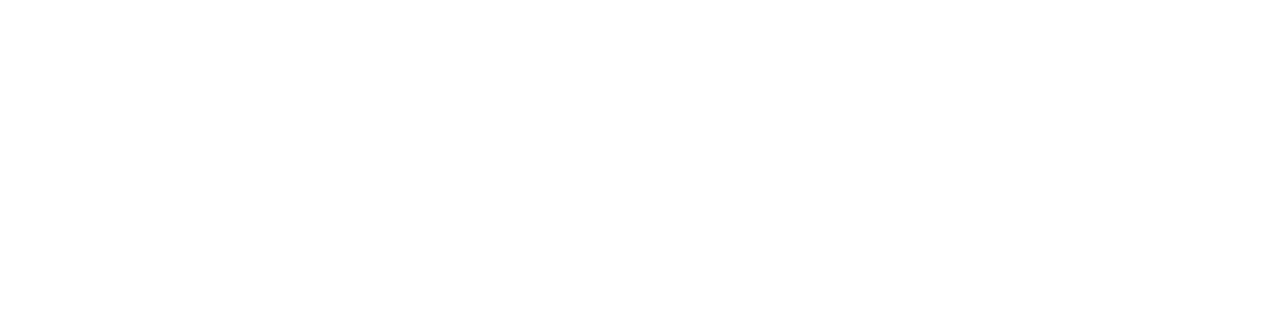
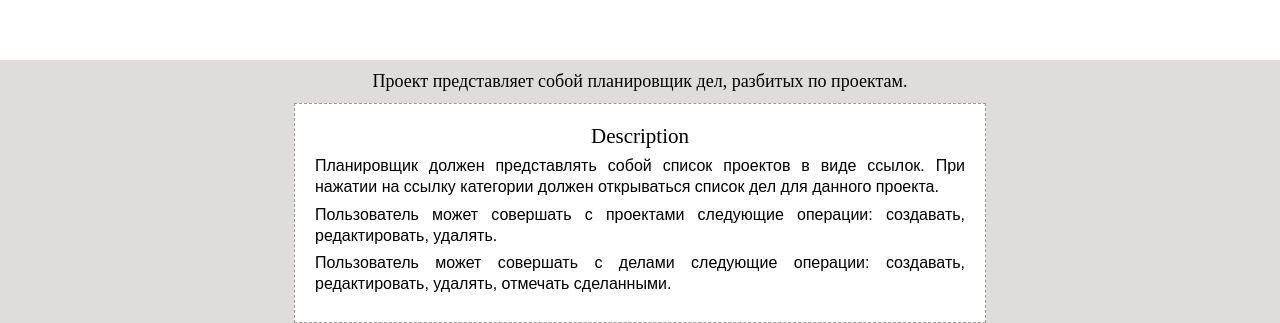
Before and after one commit to Igogoblin/Organazair, a React (Create React App) app in the folder organizer/: page / in a window 1280 px wide. Shown: the part 477-800 px from the top of the page. Built offline with nearby package versions, Linux system fonts and the light colour scheme.

Commit message:
feat: footer complet

```diff
--- a/organizer/src/App.css
+++ b/organizer/src/App.css
@@ -1,3 +1,7 @@
 .App {
   text-align: center;
+  height: 100vh;
+  display: flex;
+  flex-direction: column;
+  justify-content: space-between;
 }
--- a/organizer/src/App.js
+++ b/organizer/src/App.js
@@ -1,7 +1,13 @@
 import "./App.css";
+import Footer from "./components/footer/Footer";
 
 function App() {
-  return <div className="App"></div>;
+  return (
+    <div className="App">
+      <main></main>
+      <Footer />
+    </div>
+  );
 }
 
 export default App;
--- /dev/null
+++ b/organizer/src/components/footer/Footer.jsx
@@ -0,0 +1,30 @@
+import React from "react";
+import s from "./footer.module.css";
+
+function Footer() {
+  return (
+    <footer className={s.footer}>
+      <p className={s.desc}>
+        Проект представляет собой планировщик дел, разбитых по проектам.
+      </p>
+      <div className={s.main}>
+        <h3>Description</h3>
+        <p>
+          Планировщик должен представлять собой список проектов в виде ссылок.
+          При нажатии на ссылку категории должен открываться список дел для
+          данного проекта.
+        </p>
+        <p>
+          Пользователь может совершать с проектами следующие операции:
+          создавать, редактировать, удалять.
+        </p>
+        <p>
+          Пользователь может совершать с делами следующие операции: создавать,
+          редактировать, удалять, отмечать сделанными.
+        </p>
+      </div>
+    </footer>
+  );
+}
+
+export default Footer;
--- /dev/null
+++ b/organizer/src/components/footer/footer.module.css
@@ -0,0 +1,36 @@
+.footer {
+  background-color: #dfdcdc;
+}
+.main {
+  background-color: #fff;
+  width: 80%;
+  margin-left: auto;
+  margin-right: auto;
+  max-width: 650px;
+  border: 1px dashed #999;
+  padding: 20px;
+}
+.desc {
+  margin-bottom: 10px;
+  padding-top: 10px;
+  margin-top: 0;
+  text-align: center;
+  font-family: "Times New Roman", Times, serif;
+  font-size: 18px;
+}
+h3 {
+  margin-bottom: 7px;
+  margin-top: 0;
+  font-weight: normal;
+  text-align: center;
+  font-family: "Times New Roman", Times, serif;
+  font-size: 21px;
+}
+p {
+  margin-bottom: 7px;
+  margin-top: 0;
+  text-align: justify;
+  font-family: Arial, Helvetica, sans-serif;
+  font-size: 16px;
+  line-height: 1.3;
+}
```
